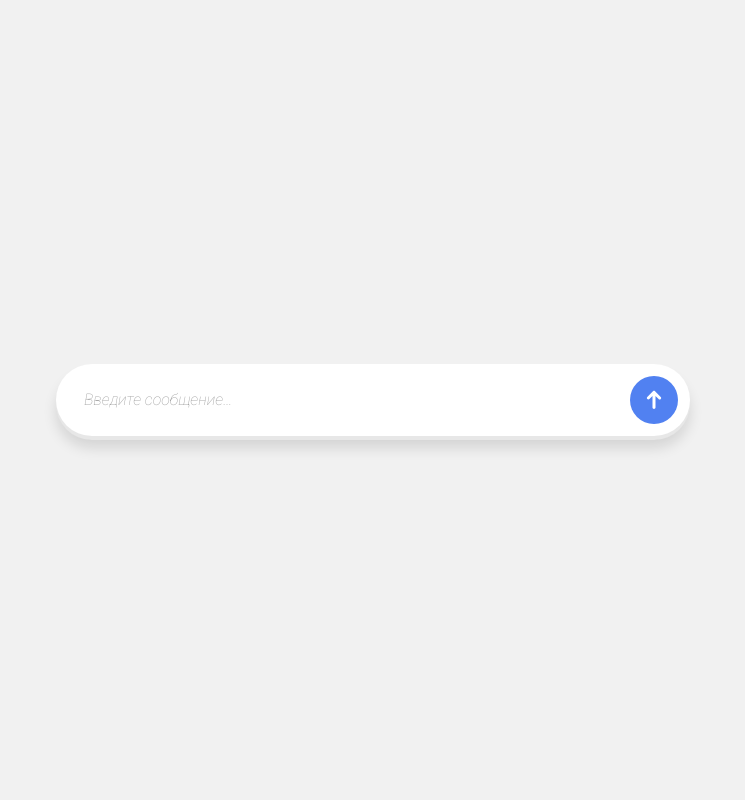
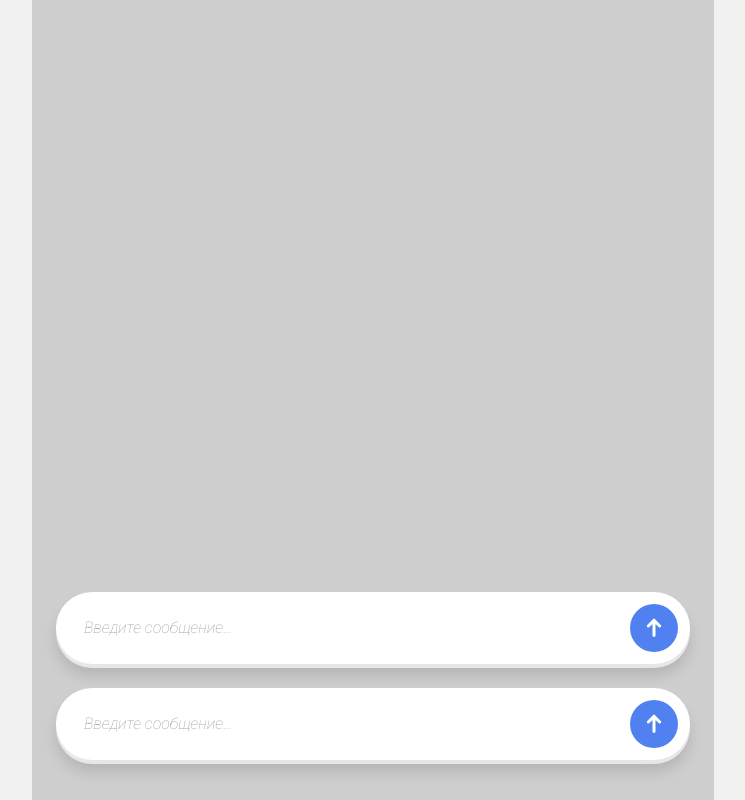
Before and after one commit to hellorustam/easy-chat, a Vue app: page /chat in a window 1280 px wide. Shown: the whole page, without its empty margins (267-1012 px from the left). Built offline with nearby package versions, Linux system fonts and the light colour scheme.

Commit message:
update styles for TextField.vue and Chat.vue

```diff
--- a/src/components/TextField.vue
+++ b/src/components/TextField.vue
@@ -19,8 +19,7 @@ import sendArrow from '../assets/sendArrow.svg'
 <style scoped>
 .wrapper-message {
 	display: flex;
-	width: 100%;
-	max-width: 594px;
+	width: 594px;
 	margin: 0 auto;
 	padding: 12px 12px 12px 28px;
 	background-color: white;
--- a/src/pages/Chat.vue
+++ b/src/pages/Chat.vue
@@ -3,5 +3,20 @@ import TextField from '../components/TextField.vue'
 </script>
 
 <template>
-	<TextField />
+	<div class="wrapper">
+		<TextField />
+		<TextField />
+	</div>
 </template>
+
+<style scoped>
+.wrapper {
+	height: 100vh;
+	background-color: #cecece;
+	display: flex;
+	flex-direction: column;
+	justify-content: flex-end;
+	gap: 24px;
+	padding: 40px 24px;
+}
+</style>
```
